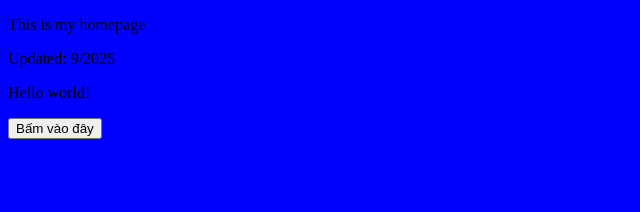
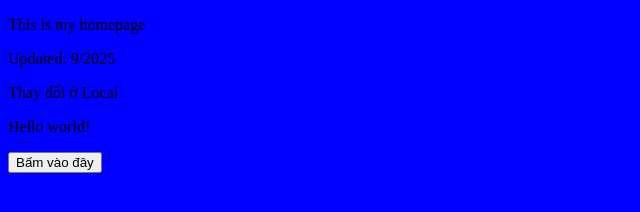
Before and after one commit to vinhthanh601/ThucHanhGit, a plain HTML site: page index.html in a window 1280 px wide. Shown: the whole page, without its empty margins (0-640 px from the left). Drawn offline with Linux system fonts and the light colour scheme.

Commit message:
Thay đổi ở local

```diff
--- a/index.html
+++ b/index.html
@@ -8,6 +8,7 @@
 <body>
 <p>This is my homepage</p>
 <p>Updated: 9/2025</p>
+<p>Thay đổi ở Local</p>
 <p>Hello world!</p>
 <button onclick="alert('Bạn đã bấm nút!')">Bấm vào đây</button>
 </body>
```
